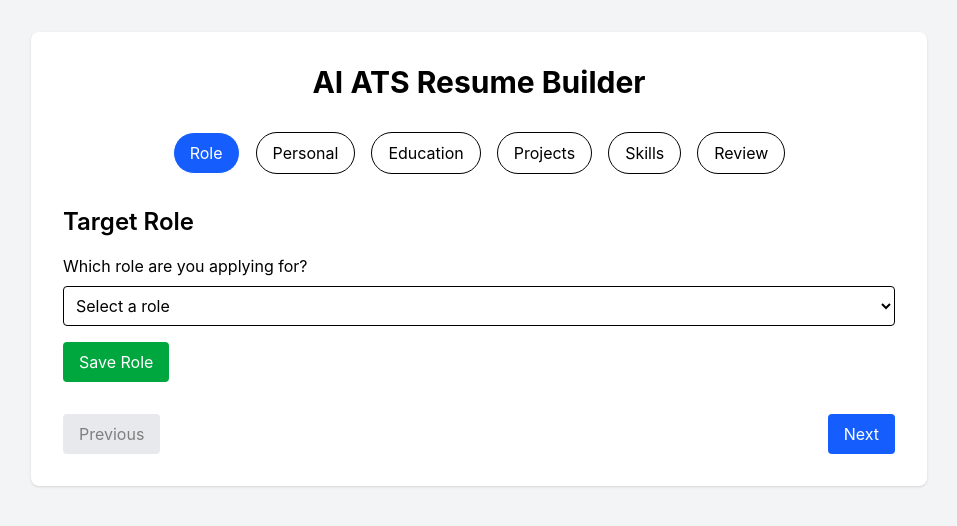
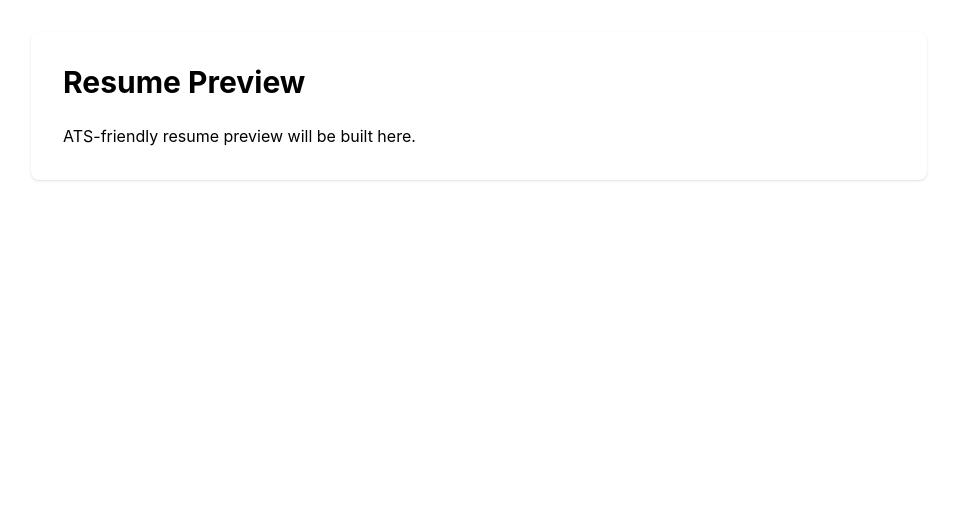
Before and after one commit to s-vinutha/ai-ats-resume-builder, a React (Vite) app: page /preview in a window 1280 px wide. Shown: the top 526 px of the page, without its empty margins (161-1118 px from the left). Built offline with nearby package versions, Linux system fonts and the light colour scheme.

Commit message:
preview page separate route

```diff
--- a/src/App.tsx
+++ b/src/App.tsx
@@ -1,62 +1,20 @@
-import { useState } from "react";
+import { BrowserRouter, Routes, Route } from "react-router-dom";
 
-import Stepper from "./components/Stepper";
-
-import RolePage from "./pages/RolePage";
-import PersonalPage from "./pages/PersonalPage";
-import EducationPage from "./pages/EducationPage";
-import ProjectsPage from "./pages/ProjectsPage";
-import SkillsPage from "./pages/SkillsPage";
-import ReviewPage from "./pages/ReviewPage";
+import ResumeBuilder from "./pages/ResumeBuilder";
+import ResumePreviewPage from "./pages/ResumePreviewPage";
 
 function App() {
-  const [currentStep, setCurrentStep] = useState(0);
+  return (
+    <BrowserRouter>
+      <Routes>
+        <Route path="/" element={<ResumeBuilder />} />
 
-  const pages = [
-    <RolePage />,
-    <PersonalPage />,
-    <EducationPage />,
-    <ProjectsPage />,
-    <SkillsPage />,
-    <ReviewPage />,
-  ];
-
-  return (
-    <div className="min-h-screen bg-gray-100 p-8">
-      <div className="max-w-4xl mx-auto bg-white rounded-lg shadow p-8">
-        <h1 className="text-3xl font-bold text-center mb-8">
-          AI ATS Resume Builder
-        </h1>
-
-        <Stepper currentStep={currentStep} />
-
-        <div className="mb-8">{pages[currentStep]}</div>
-
-        <div className="flex justify-between">
-          <button
-            onClick={() =>
-              setCurrentStep((prev) => Math.max(prev - 1, 0))
-            }
-            disabled={currentStep === 0}
-            className="px-4 py-2 bg-gray-300 rounded disabled:opacity-50"
-          >
-            Previous
-          </button>
-
-          <button
-            onClick={() =>
-              setCurrentStep((prev) =>
-                Math.min(prev + 1, pages.length - 1)
-              )
-            }
-            disabled={currentStep === pages.length - 1}
-            className="px-4 py-2 bg-blue-600 text-white rounded disabled:opacity-50"
-          >
-            Next
-          </button>
-        </div>
-      </div>
-    </div>
+        <Route
+          path="/preview"
+          element={<ResumePreviewPage />}
+        />
+      </Routes>
+    </BrowserRouter>
   );
 }
 
--- /dev/null
+++ b/src/pages/ResumeBuilder.tsx
@@ -0,0 +1,61 @@
+import { useState } from "react";
+
+import Stepper from "../components/Stepper";
+
+import RolePage from "./RolePage";
+import PersonalPage from "./PersonalPage";
+import EducationPage from "./EducationPage";
+import ProjectsPage from "./ProjectsPage";
+import SkillsPage from "./SkillsPage";
+import ReviewPage from "./ReviewPage";
+
+export default function ResumeBuilder() {
+  const [currentStep, setCurrentStep] = useState(0);
+
+  const pages = [
+    <RolePage />,
+    <PersonalPage />,
+    <EducationPage />,
+    <ProjectsPage />,
+    <SkillsPage />,
+    <ReviewPage />,
+  ];
+
+  return (
+    <div className="min-h-screen bg-gray-100 p-8">
+      <div className="max-w-4xl mx-auto bg-white rounded-lg shadow p-8">
+        <h1 className="text-3xl font-bold text-center mb-8">
+          AI ATS Resume Builder
+        </h1>
+
+        <Stepper currentStep={currentStep} />
+
+        <div className="mb-8">{pages[currentStep]}</div>
+
+        <div className="flex justify-between">
+          <button
+            onClick={() =>
+              setCurrentStep((prev) => Math.max(prev - 1, 0))
+            }
+            disabled={currentStep === 0}
+            className="px-4 py-2 bg-gray-300 rounded disabled:opacity-50"
+          >
+            Previous
+          </button>
+
+          <button
+            onClick={() =>
+              setCurrentStep((prev) =>
+                Math.min(prev + 1, pages.length - 1)
+              )
+            }
+            disabled={currentStep === pages.length - 1}
+            className="px-4 py-2 bg-blue-600 text-white rounded disabled:opacity-50"
+          >
+            Next
+          </button>
+        </div>
+      </div>
+    </div>
+  );
+}
--- /dev/null
+++ b/src/pages/ResumePreviewPage.tsx
@@ -0,0 +1,15 @@
+export default function ResumePreviewPage() {
+  return (
+    <div className="min-h-screen p-8">
+      <div className="max-w-4xl mx-auto bg-white shadow rounded-lg p-8">
+        <h1 className="text-3xl font-bold mb-6">
+          Resume Preview
+        </h1>
+
+        <p>
+          ATS-friendly resume preview will be built here.
+        </p>
+      </div>
+    </div>
+  );
+}
```
